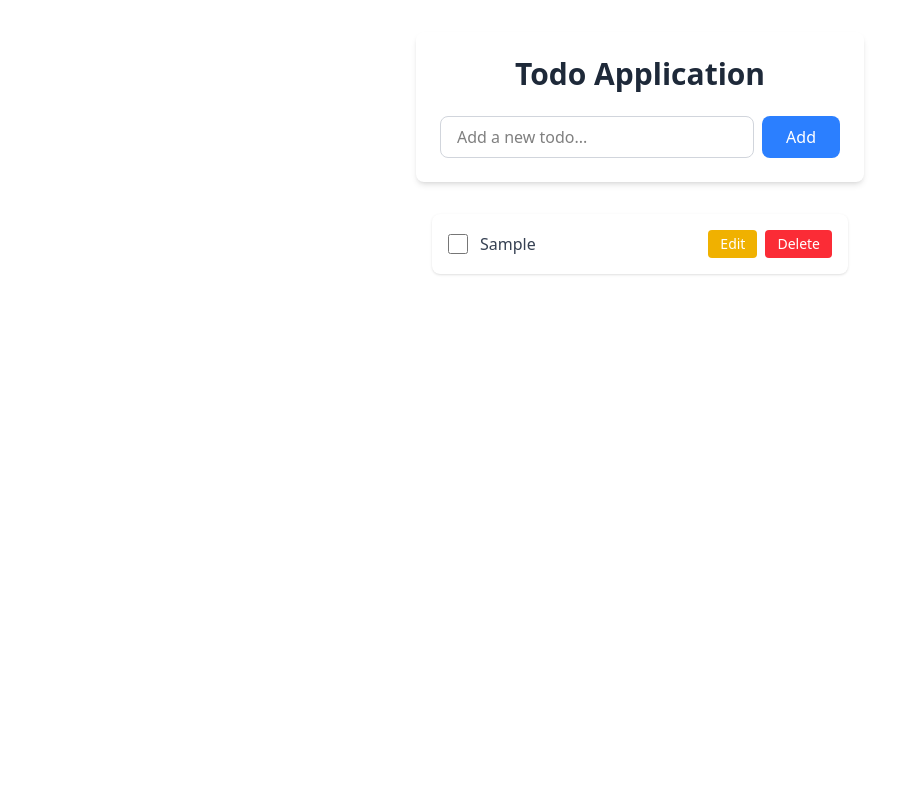
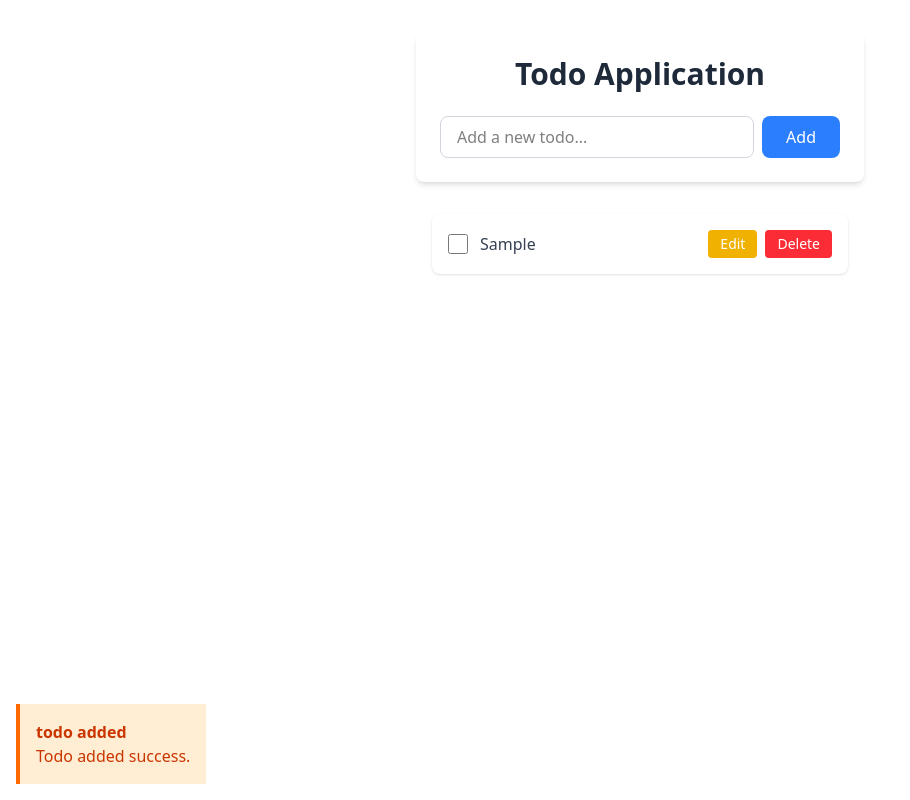
Before and after one commit to seniru-dinil/react-tutorial, a React (Vite) app: page / in a window 1280 px wide. Both pictures are taken after typing "Sample" into the empty fields and a click on the button "Add". Shown: the whole page, without its empty margins (0-910 px from the left). Built offline with nearby package versions, Linux system fonts and the light colour scheme.

Commit message:
added alert for events

```diff
--- a/src/App.tsx
+++ b/src/App.tsx
@@ -1,13 +1,16 @@
 import TodoForm from "./components/TodoForm";
 import TodoList from "./components/TodoList";
+import AlertContextProvider from "./contexts/AlertContextProvider";
 import TodoContextProvider from "./contexts/TodoContextProvider";
 
 const App = () => {
   return (
+    <AlertContextProvider>
     <TodoContextProvider>
       <TodoForm />
       <TodoList />
     </TodoContextProvider>
+    </AlertContextProvider>
   );
 };
 
--- /dev/null
+++ b/src/components/Alert.tsx
@@ -0,0 +1,22 @@
+import React from "react";
+
+const Alert:React.FC<{alert:any}> = ({alert}) => {
+
+
+  return (
+    <div
+      className={`
+        bg-orange-100 border-l-4 border-orange-500 text-orange-700 p-4 w-fit
+        fixed bottom-4
+        transform transition-all duration-500 ease-in-out
+        translate-x-4 opacity-100
+      `}
+      role="alert"
+    >
+      <p className="font-bold">{alert?.title}</p>
+      <p>{alert?.message}</p>
+    </div>
+  );
+};
+
+export default React.memo(Alert);
--- a/src/components/Todo.tsx
+++ b/src/components/Todo.tsx
@@ -1,6 +1,7 @@
 import React from "react";
 import type { TypeTodo } from "../types/todo";
 import { useTodoContext } from "../contexts/TodoContextProvider";
+import { useAlertContext } from "../contexts/AlertContextProvider";
 
 interface TodoProps {
   todo: TypeTodo;
@@ -9,6 +10,15 @@ interface TodoProps {
 
 const Todo: React.FC<TodoProps> = React.memo(({ todo}) => {
   const {deleteTodo,setTodo}  = useTodoContext();
+  const {showAlert} = useAlertContext();
+
+  const handleDelete = (id:string) => {
+      deleteTodo(id);
+      showAlert({
+        title:'todo deleted.',
+        message:'Todo deleted success.'
+      });
+  }
 
   return (
     <div className="flex items-center gap-3 p-4 bg-white rounded-lg shadow-sm mb-2 group hover:shadow-md transition-shadow">
@@ -29,7 +39,7 @@ const Todo: React.FC<TodoProps> = React.memo(({ todo}) => {
           Edit
         </button>
         <button
-          onClick={() => deleteTodo(todo.id)}
+          onClick={() => handleDelete(todo.id)}
           className="px-3 py-1 text-sm bg-red-500 text-white rounded hover:bg-red-600 transition-colors"
         >
           Delete
--- a/src/components/TodoForm.tsx
+++ b/src/components/TodoForm.tsx
@@ -1,8 +1,10 @@
 import { useEffect, useState } from "react";
 import { useTodoContext } from "../contexts/TodoContextProvider";
+import { useAlertContext } from "../contexts/AlertContextProvider";
 
 const TodoForm = () => {
   const { addTodo ,selectedTodo ,editTodo ,setTodo} = useTodoContext();
+  const {showAlert} = useAlertContext();
   const [input, setInput] = useState<string>('');
   const [action,setAction] = useState<'add' | 'edit'>('add');
 
@@ -30,6 +32,10 @@ const TodoForm = () => {
     if(action === 'add'){
     addTodo({ id: new Date().toISOString(), ct: input.trim(), done: false });
     setInput("");
+    showAlert({
+      title:'todo added',
+      message:'Todo added success.'
+    });
     }else if(action === 'edit' && selectedTodo){
       editTodo({
         id:selectedTodo.id,
@@ -37,6 +43,10 @@ const TodoForm = () => {
         ct:input
       });
       setTodo(undefined);
+      showAlert({
+      title:'todo edited',
+      message:'Todo edited success.'
+    });
     }
 
   };
--- /dev/null
+++ b/src/contexts/AlertContextProvider.tsx
@@ -0,0 +1,59 @@
+import { createContext, useContext, useRef, useState } from "react";
+import Alert from "../components/Alert";
+
+interface AlertContextProviderProps {
+  children: React.ReactNode;
+}
+
+interface AlertContextTypes {
+  showAlert: (config: any) => void;
+  closeAlert: () => void;
+}
+
+const AlertContext = createContext<AlertContextTypes>({
+    //@ts-ignore
+    showAlert:(config) => {},
+    closeAlert: () => {}
+});
+
+const AlertContextProvider: React.FC<AlertContextProviderProps> = ({
+  children,
+}) => {
+
+    const [open,setOpen] = useState<boolean>(false);
+    const timeoutRef = useRef<undefined | number>(undefined);
+    const [alert,setAlert] = useState<any>(undefined);
+
+    const showAlert = (config:any) => {
+        clearTimeout(timeoutRef.current);
+        setOpen(true);
+        setAlert(config);
+        timeoutRef.current = setTimeout(()=>{
+            setOpen(false);
+            setAlert(undefined)
+        },3000);
+        setOpen(true);
+    }
+
+    const closeAlert = () => {
+        setOpen(false);
+    }
+
+  return (
+    <AlertContext.Provider value={{
+        showAlert,
+        closeAlert
+    }}>
+    {children}
+    {open && <Alert alert={alert}/>}
+    </AlertContext.Provider>
+  );
+};
+
+export default AlertContextProvider;
+
+
+export const useAlertContext = () => {
+    const alertContext = useContext(AlertContext);
+    return alertContext;
+}
```
